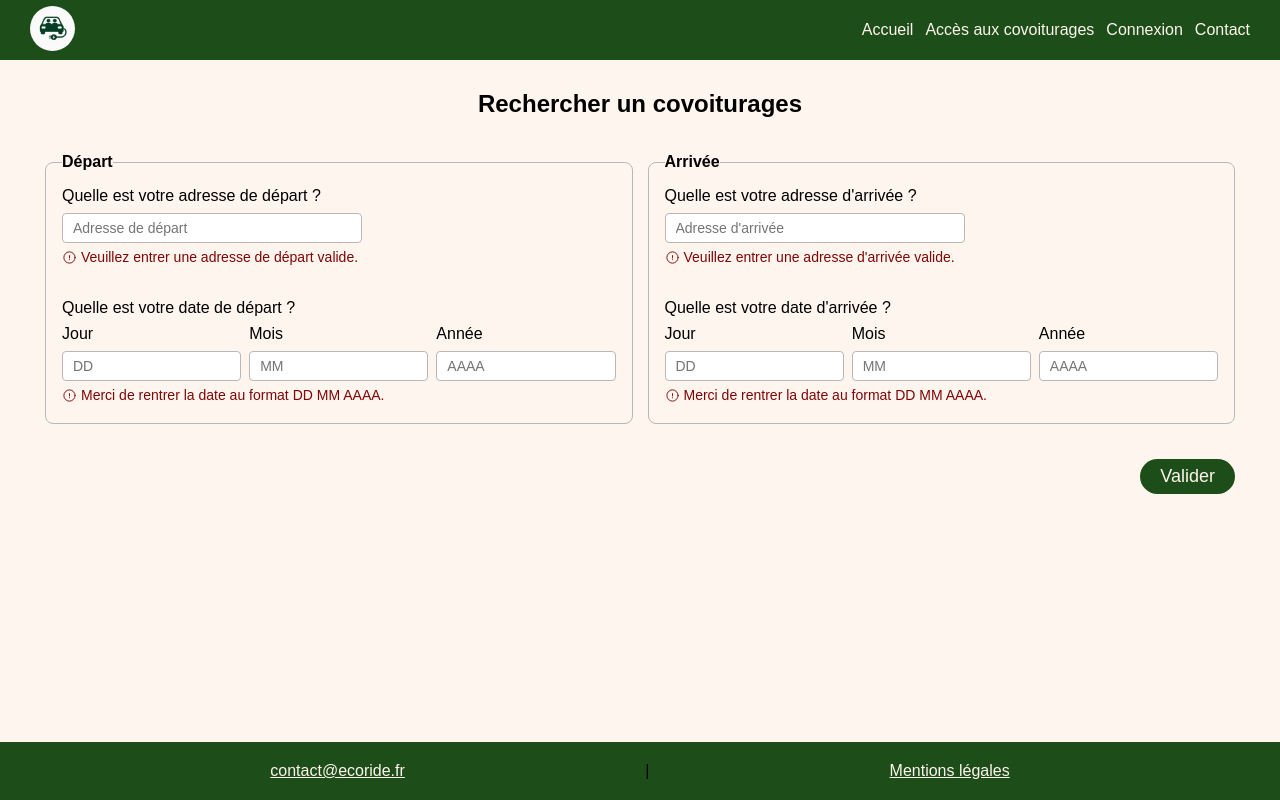
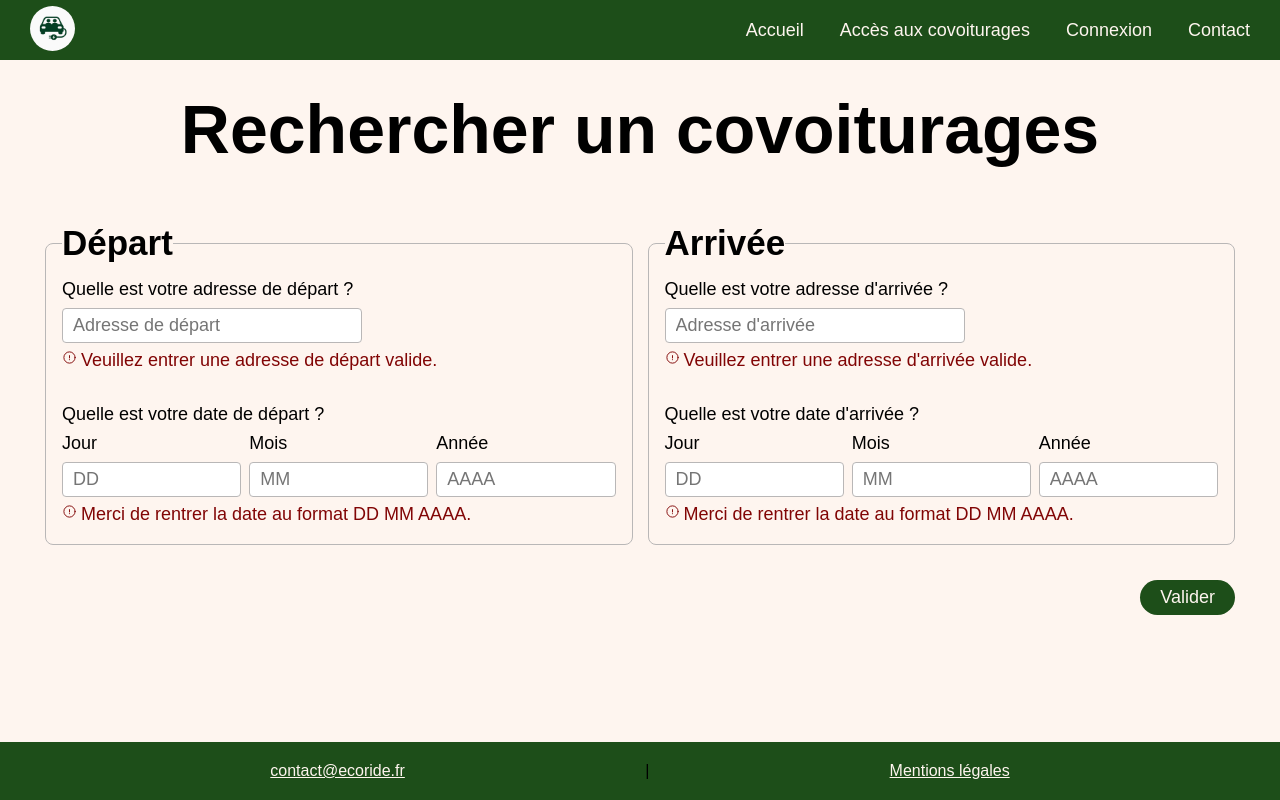
Before and after one commit to Haltarion/ECORIDE, a PHP site: page /pages/covoiturages.php in a window 1280 px wide. Run offline with PHP 8.4, Linux system fonts and the light colour scheme; data that the repository does not hold is empty.

Commit message:
test commit all

```diff
--- a/css/form.css
+++ b/css/form.css
@@ -1,6 +1,7 @@
 /* Style pour la page de covoiturage */
 .covoiturages {
   width: 100%;
+  width: -webkit-fill-available;
   gap: 15px;
   padding: 15px;
 }
@@ -11,6 +12,7 @@ fieldset {
   border-radius: 8px;
   padding: 16px;
   width: 100%;
+  width: -webkit-fill-available;
   gap: 30px;
   display: flex;
   flex-direction: column;
@@ -18,7 +20,7 @@ fieldset {
 }
 
 legend {
-  font-size: var(--font-h2);
+  font-size: var(--fs-h2);
   font-weight: bold;
 }
 
@@ -32,6 +34,7 @@ label {
   flex-direction: column;
   align-items: flex-start;
   width: 100%;
+  width: -webkit-fill-available;
 }
 
 /* Style pour les inputs date -----------------------------------*/
@@ -40,6 +43,7 @@ label {
   flex-direction: column;
   align-items: flex-start;
   width: 100%;
+  width: -webkit-fill-available;
 }
 
 .component__input-date__container {
@@ -47,6 +51,7 @@ label {
   grid-template-columns: 1fr 1fr 1fr;
   gap: 8px;
   width: 100%;
+  width: -webkit-fill-available;
 }
 .component__input-date__container div {
   display: flex;
@@ -83,8 +88,9 @@ label {
   margin-left: 20px;
 }
 
-.container__button {
+.covoiturages__container__button {
   width: 100%;
+  width: -webkit-fill-available;
   display: flex;
   flex-direction: row-reverse;
   padding: 0px 15px;
@@ -101,6 +107,7 @@ label {
   }
 
   input {
+    width: 100%;
     width: -webkit-fill-available;
   }
 }
--- a/css/header.css
+++ b/css/header.css
@@ -4,6 +4,7 @@ footer {
   position: fixed;
   left: 0%;
   width: 100%;
+  width: -webkit-fill-available;
   background-color: var(--main-color);
   display: flex;
   flex-direction: row;
@@ -82,7 +83,7 @@ header {
     color: var(--main-color);
     text-decoration: none;
     font-weight: bold;
-    font-size: var(--font-nav);
+    font-size: var(--fs-nav);
   }
 
   .header__burger svg {
@@ -120,7 +121,7 @@ header {
   }
 
   .header__nav__menu__link {
-    margin-right: 12px;
+    margin-right: 2em;
   }
 
   .header__nav__menu__link:last-of-type {
@@ -149,6 +150,7 @@ header {
 
   .header__nav__menu__link a:hover::after {
     width: 100%;
+    width: -webkit-fill-available;
     left: 0;
   }
 
@@ -160,6 +162,7 @@ header {
   /* Style pour l'image de la page d'accueil */
   .index__image-accueil {
     width: 100%;
+    width: -webkit-fill-available;
     max-width: 600px;
     height: auto;
     border-radius: 10px;
--- a/css/style.css
+++ b/css/style.css
@@ -16,12 +16,27 @@
   --red-color: #810505;
   --grey-color: #b9b7b7;
   --black-color: #000000;
-  --font-h1: 24px;
-  --font-h2: 16px;
-  --font-p: 14px;
-  --font-nav: 18px;
 }
-
+/* Style pour les écrans mobile ------------------------------------ */
+@media screen and (max-width: 749px) {
+  :root {
+    --fs-h1: 27px;
+    --fs-h2: 21px;
+    --fs-p: 16px;
+    --fs-p2: 14px;
+    --fs-nav: 18px;
+  }
+}
+/* Style pour les écrans desktop ----------------------------------- */
+@media screen and (min-width: 750px) {
+  :root {
+    --fs-h1: 68px;
+    --fs-h2: 35px;
+    --fs-p: 18px;
+    --fs-p2: 16px;
+    --fs-nav: 18px;
+  }
+}
 /* Style général de la page */
 html {
   font-family: Arial, Helvetica, sans-serif;
@@ -36,8 +51,8 @@ body {
   min-height: 100%;
   display: flex;
   flex-direction: column;
+  align-items: center;
   gap: 20px;
-  align-items: center;
   margin: 60px 0px 58px 0px;
   padding: 30px 30px;
   position: relative;
@@ -62,7 +77,7 @@ button {
 input {
   border: 1px solid var(--grey-color);
   border-radius: 4px;
-  font-size: var(--font-p);
+  font-size: var(--fs-p);
   padding: 6px 10px;
 }
 
@@ -88,22 +103,31 @@ footer {
 
 /* Style pour les titres et les paragraphes */
 h1 {
-  font-size: var(--font-h1);
+  font-size: var(--fs-h1);
   font-weight: bold;
   text-align: center;
+  margin-bottom: 20px;
 }
 
 h2 {
-  font-size: var(--font-h2);
+  font-size: var(--fs-h2);
   font-weight: bold;
 }
 
 p {
-  font-size: var(--font-p);
+  font-size: var(--fs-p);
   font-weight: normal;
   line-height: 1.5;
 }
 
+li {
+  font-size: var(--fs-p);
+  font-weight: normal;
+}
+
+label {
+  font-size: var(--fs-p);
+}
 a {
   color: var(--link-color);
 }
--- a/pages/connexion.php
+++ b/pages/connexion.php
@@ -5,4 +5,7 @@
       include '../components/form/input-email.php';
     ?>
     <?php include '../components/form/input-mdp.php'; ?>
+    <div class="container__button">
+        <?php include '../components/clicable/button.php' ?>
+    </div>
 <?php include '../common/footer.php'; ?>
--- a/pages/covoiturages.php
+++ b/pages/covoiturages.php
@@ -51,7 +51,7 @@
       </fieldset>
 
     </div>
-    <div class="container__button">
+    <div class="covoiturages__container__button">
         <?php include '../components/clicable/button.php' ?>
     </div>
 
```
